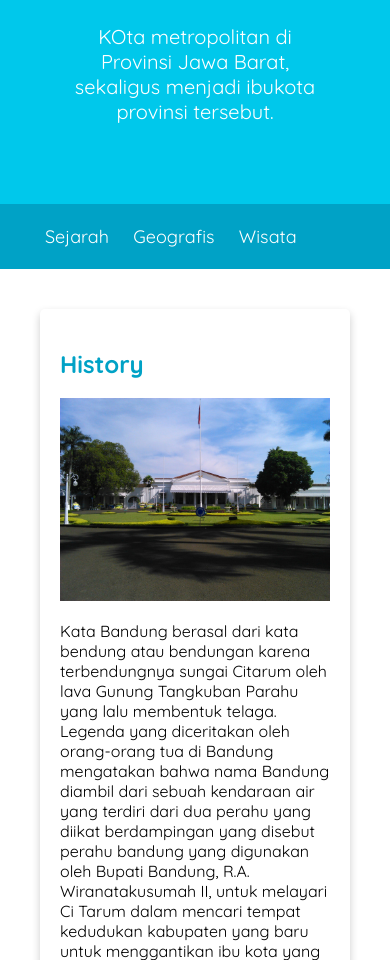
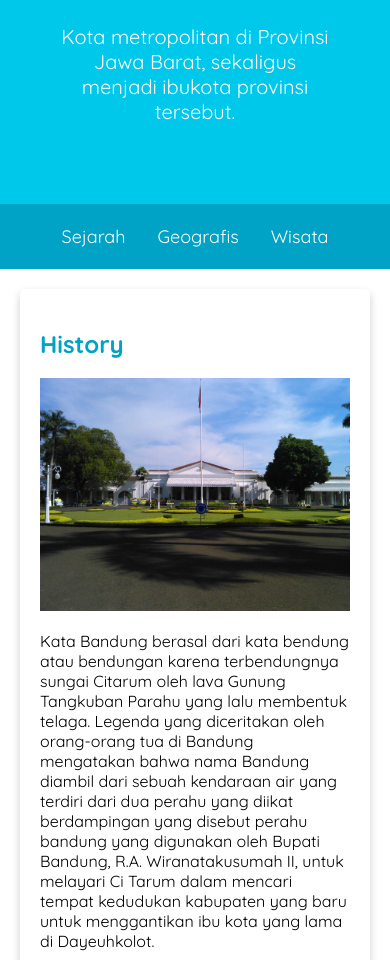
Before and after one commit to Arraidh/basic-web-dicoding, a plain HTML site: page index.html in a window 390 px wide. Shown: the part 140-1100 px from the top of the page. Drawn offline with Linux system fonts and the light colour scheme.

Commit message:
adding flexbox

```diff
--- a/assets/style/style.css
+++ b/assets/style/style.css
@@ -38,6 +38,10 @@ nav a:hover {
   text-align: center;
 }
 
+header {
+  display: inline;
+}
+
 .featured-image {
   width: 100%;
   max-height: 300px;
@@ -52,7 +56,6 @@ nav a:hover {
 .card {
   box-shadow: 0px 4px 8px 0px rgba(0, 0, 0, 0.2);
   border-radius: 5px;
-  margin: 20px;
   padding: 20px;
 }
 
@@ -64,37 +67,58 @@ nav a:hover {
   font-size: 20px;
 }
 
-nav li {
-  display: inline;
-  list-style-type: none;
-  margin-right: 20px;
-}
-
 nav {
   background-color: #00a2c6;
   padding: 5px;
+  position: sticky;
+  top: 0;
+}
+
+nav ul {
+  padding-inline: 4rem;
+  display: flex;
+  gap: 2rem;
+}
+
+nav li {
+  list-style-type: none;
 }
 
 main {
   padding: 20px;
-  overflow: auto;
+
+  display: flex;
+  gap: 1.5rem;
 }
 
 #content {
-  float: left;
-  width: 75%;
+  flex: 5;
+
+  display: flex;
+  flex-flow: column nowrap;
+  gap: 1rem 2rem;
 }
 
 aside {
-  float: right;
-  width: 25%;
-  padding-left: 20px;
+  flex: 1;
 }
 
-@media screen and (max-width: 1000px) {
-  #content,
-  aside {
-    width: 100%;
-    padding: 0;
+@media screen and (max-width: 1200px) {
+  main {
+    flex-flow: column nowrap;
+  }
+
+  main aside {
+    align-self: center;
   }
 }
+
+@media screen and (max-width: 768px) {
+  nav ul {
+    justify-content: center;
+  }
+
+  main aside {
+    align-self: stretch;
+  }
+}
--- a/index.html
+++ b/index.html
@@ -12,7 +12,7 @@
       <div class="jombotron">
         <h1>Bandung</h1>
         <p>
-          KOta metropolitan di Provinsi Jawa Barat, sekaligus menjadi ibukota
+          Kota metropolitan di Provinsi Jawa Barat, sekaligus menjadi ibukota
           provinsi tersebut.
         </p>
       </div>
```
